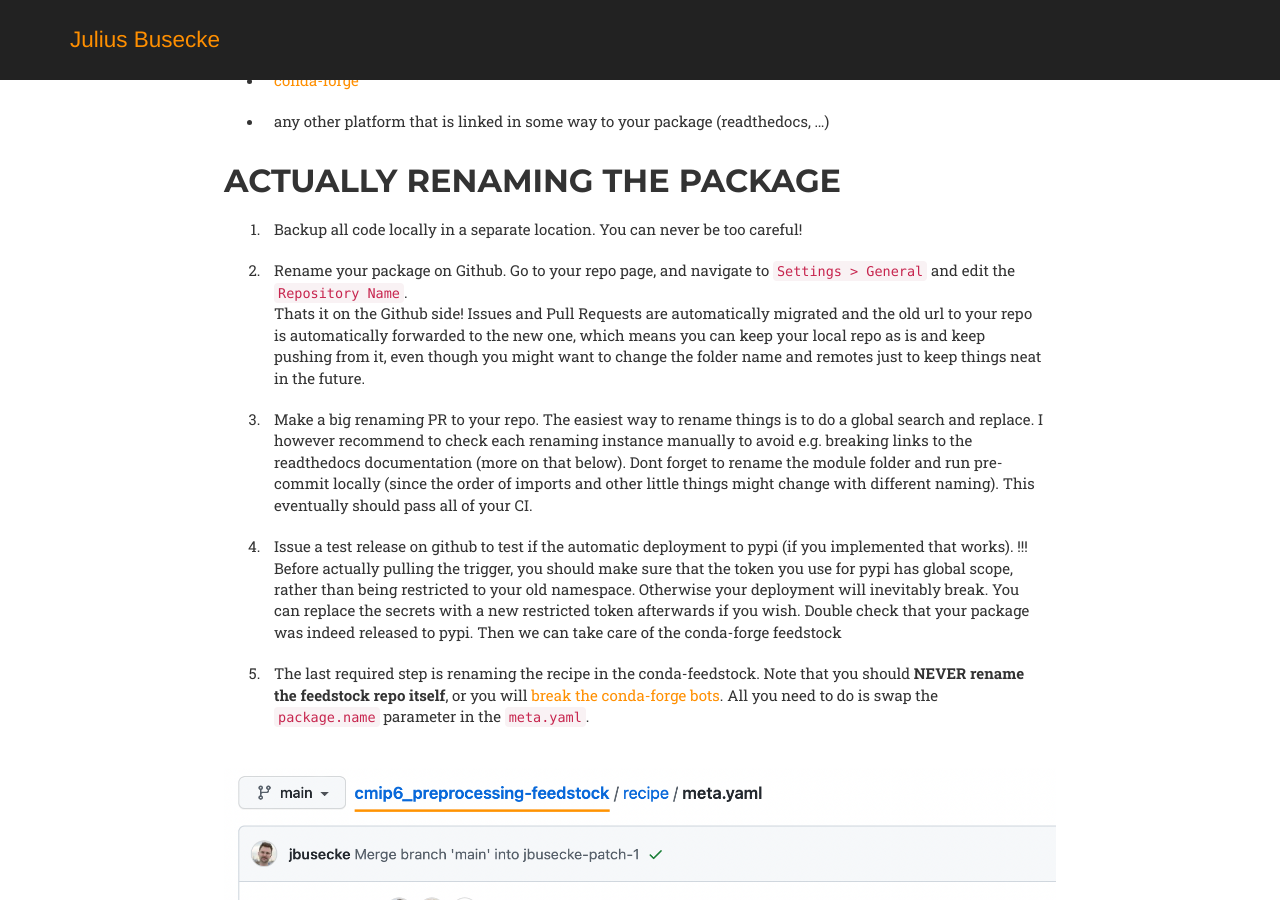
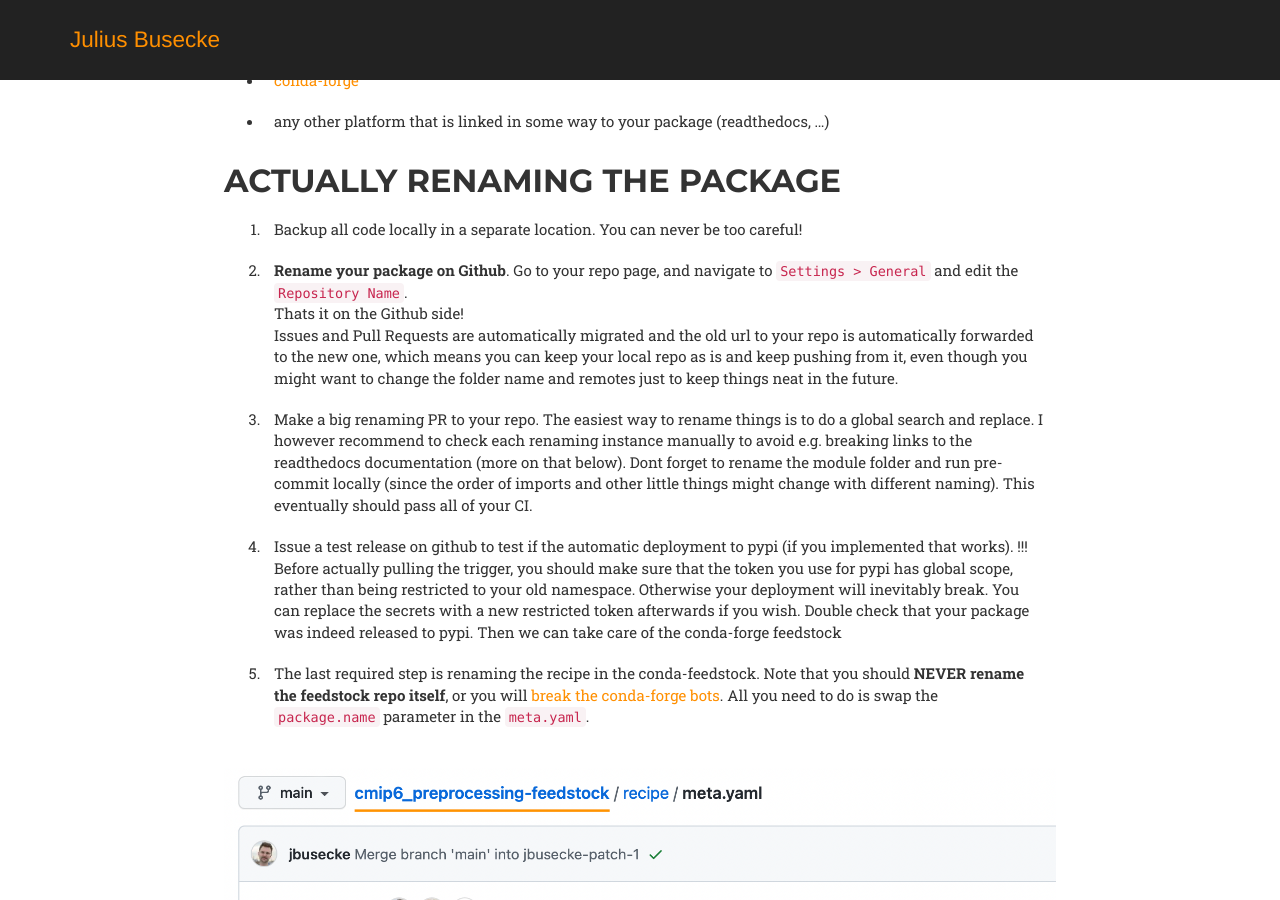
Before and after one commit to jbusecke/jbusecke.github.io, a Jekyll site: the page built from _posts/2022-07-20-renaming.md, in a window 1280 px wide and 900 px high, scrolled down 1225 px. Built offline with Jekyll 4.4.1, drawn with Linux system fonts in a browser that asks for light colours; some web fonts are replaced; comment, search, counter and statistics services are not loaded.

```diff
--- a/_posts/2022-07-20-renaming.md
+++ b/_posts/2022-07-20-renaming.md
@@ -29,8 +29,9 @@ The biggest lesson I learned from this experience, is to check **all** the platf
 ## Actually renaming the package
 
 1. Backup all code locally in a separate location. You can never be too careful!
-2. Rename your package on Github. Go to your repo page, and navigate to `Settings > General` and edit the `Repository Name`.
-Thats it on the Github side! Issues and Pull Requests are automatically migrated and the old url to your repo is automatically forwarded to the new one, which means you can keep your local repo as is and keep pushing from it, even though you might want to change the folder name and remotes just to keep things neat in the future.
+2. **Rename your package on Github**. Go to your repo page, and navigate to `Settings > General` and edit the `Repository Name`.
+Thats it on the Github side!
+Issues and Pull Requests are automatically migrated and the old url to your repo is automatically forwarded to the new one, which means you can keep your local repo as is and keep pushing from it, even though you might want to change the folder name and remotes just to keep things neat in the future.
 3. Make a big renaming PR to your repo. The easiest way to rename things is to do a global search and replace. I however recommend to check each renaming instance manually to avoid e.g. breaking links to the readthedocs documentation (more on that below). Dont forget to rename the module folder and run pre-commit locally (since the order of imports and other little things might change with different naming). This eventually should pass all of your CI.
 4. Issue a test release on github to test if the automatic deployment to pypi (if you implemented that works). !!! Before actually pulling the trigger, you should make sure that the token you use for pypi has global scope, rather than being restricted to your old namespace. Otherwise your deployment will inevitably break. You can replace the secrets with a new restricted token afterwards if you wish. Double check that your package was indeed released to pypi. Then we can take care of the conda-forge feedstock
 6. The last required step is renaming the recipe in the conda-feedstock. Note that you should **NEVER rename the feedstock repo itself**, or you will [break the conda-forge bots](https://twitter.com/condaforge/status/1544394452529299462?s=20&t=ZdMEx0Lw2xDh7T7aBD2eAQ). All you need to do is swap the `package.name` parameter in the `meta.yaml`.
```
